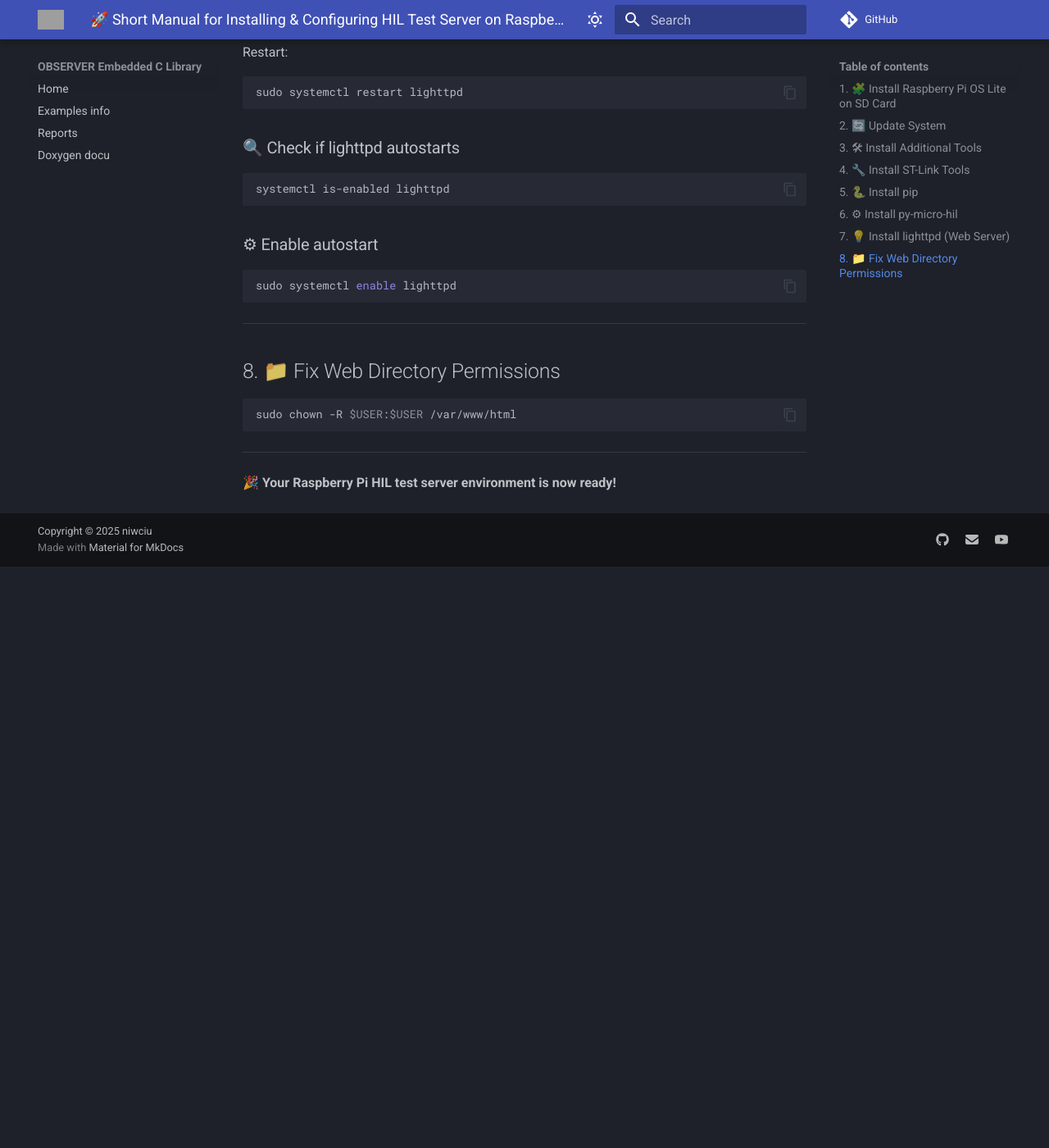
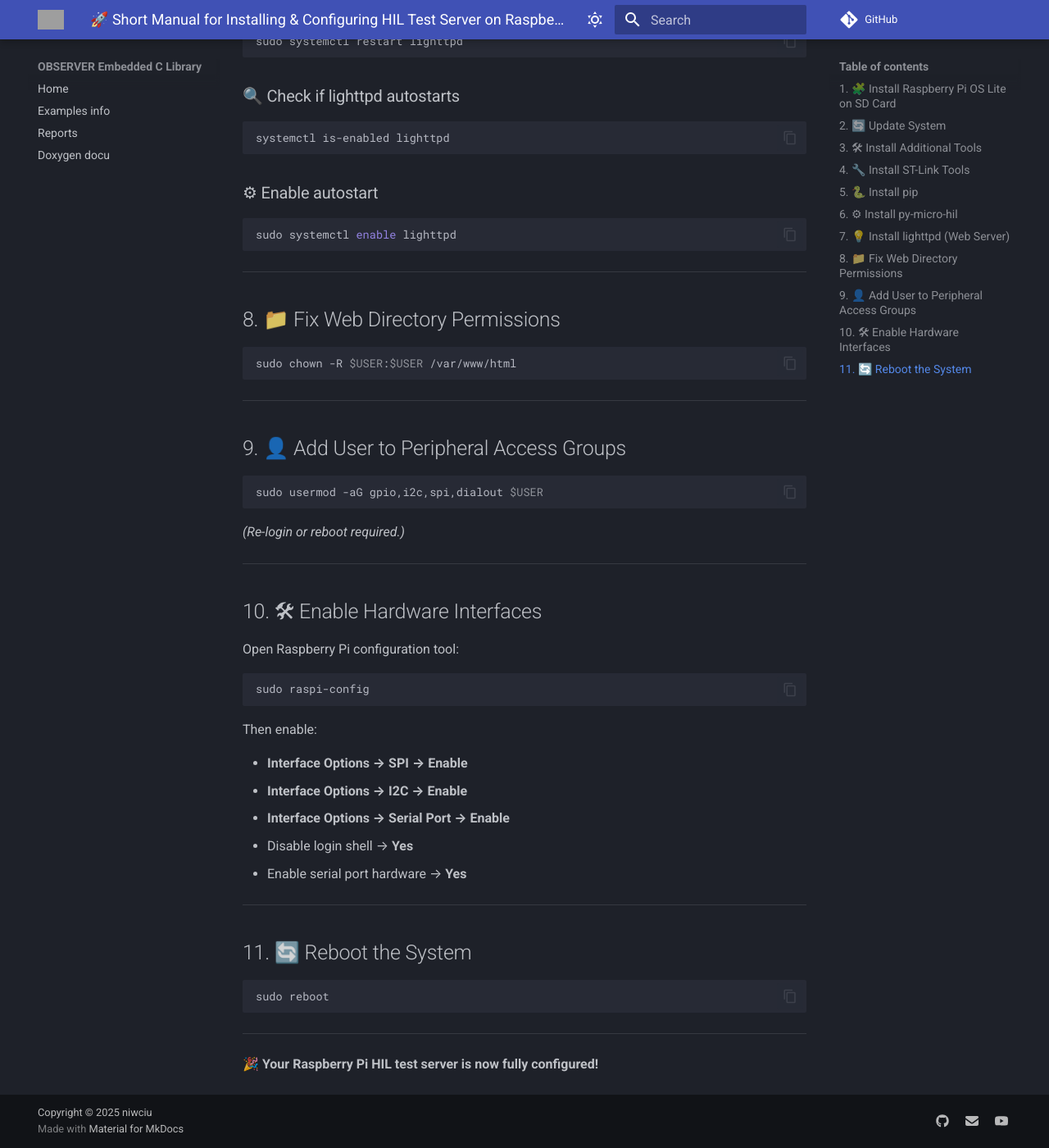
Before and after one commit to niwciu/GHA_HIL, an MkDocs documentation site: the page built from docs/hil_server_installation_manual.md, in a window 1280 px wide and 1400 px high, scrolled down 2434 px. Shown: the whole window at 82% size. Built offline with MkDocs 1.6.1 and Material for MkDocs 9.7.7, drawn with Linux system fonts in a browser that asks for light colours; comment, search, counter and statistics services are not loaded; before the commit the page ends 3125 px from its top, so only the background shows below that; some of the changed text lies outside the part shown; grey boxes are pictures that could not be loaded.

Commit message:
manual update with missing steps

````diff
--- a/docs/hil_server_installation_manual.md
+++ b/docs/hil_server_installation_manual.md
@@ -1,13 +1,14 @@
 # 🚀 Short Manual for Installing & Configuring HIL Test Server on Raspberry Pi
 
 Detailed video instruction can be found here:
-📺 https://www.youtube.com/@MyEmbeddedWay/playlists
+📺 [https://www.youtube.com/@MyEmbeddedWay/playlists](https://www.youtube.com/@MyEmbeddedWay/playlists)
 
 ---
 
 ## 1. 🧩 Install Raspberry Pi OS Lite on SD Card
+
 Recommended software for flashing the SD card:
-https://www.raspberrypi.com/software/
+[https://www.raspberrypi.com/software/](https://www.raspberrypi.com/software/)
 
 ---
 
@@ -30,32 +31,34 @@ sudo apt install git cmake make gcc g++ libusb-1.0-0-dev pkg-config -y
 ## 4. 🔧 Install ST-Link Tools
 
 ### 📥 Download stlink
+
 ```bash
 git clone https://github.com/stlink-org/stlink.git
 cd stlink
 ```
 
 ### 🏗 Build from source
+
 ```bash
 sudo make release
 ```
 
 ### 📦 Install stlink
+
 ```bash
 sudo make install
 ```
 
 ### 🔁 Update shared-library cache
+
 ```bash
 sudo ldconfig
 ```
 
 ### 🧪 Check version
+
 ```bash
 st-info --version
-```
-
-```bash
 st-info --probe
 ```
 
@@ -76,6 +79,7 @@ sudo pip install py-micro-hil --break-system-packages
 ```
 
 ### ✔ Verify installation
+
 ```bash
 hiltest -h
 ```
@@ -89,32 +93,39 @@ sudo apt install lighttpd -y
 ```
 
 ### 📊 Check current status
+
 ```bash
 systemctl status lighttpd
 ```
 
 ### ▶ Control the service
+
 Start:
+
 ```bash
 sudo systemctl start lighttpd
 ```
 
 Stop:
+
 ```bash
 sudo systemctl stop lighttpd
 ```
 
 Restart:
+
 ```bash
 sudo systemctl restart lighttpd
 ```
 
 ### 🔍 Check if lighttpd autostarts
+
 ```bash
 systemctl is-enabled lighttpd
 ```
 
 ### ⚙ Enable autostart
+
 ```bash
 sudo systemctl enable lighttpd
 ```
@@ -129,4 +140,41 @@ sudo chown -R $USER:$USER /var/www/html
 
 ---
 
-🎉 **Your Raspberry Pi HIL test server environment is now ready!**
+## 9. 👤 Add User to Peripheral Access Groups
+
+```bash
+sudo usermod -aG gpio,i2c,spi,dialout $USER
+```
+
+*(Re-login or reboot required.)*
+
+---
+
+## 10. 🛠 Enable Hardware Interfaces
+
+Open Raspberry Pi configuration tool:
+
+```bash
+sudo raspi-config
+```
+
+Then enable:
+
+* **Interface Options → SPI → Enable**
+* **Interface Options → I2C → Enable**
+* **Interface Options → Serial Port → Enable**
+
+  * Disable login shell → **Yes**
+  * Enable serial port hardware → **Yes**
+
+---
+
+## 11. 🔄 Reboot the System
+
+```bash
+sudo reboot
+```
+
+---
+
+🎉 **Your Raspberry Pi HIL test server is now fully configured!**
````
